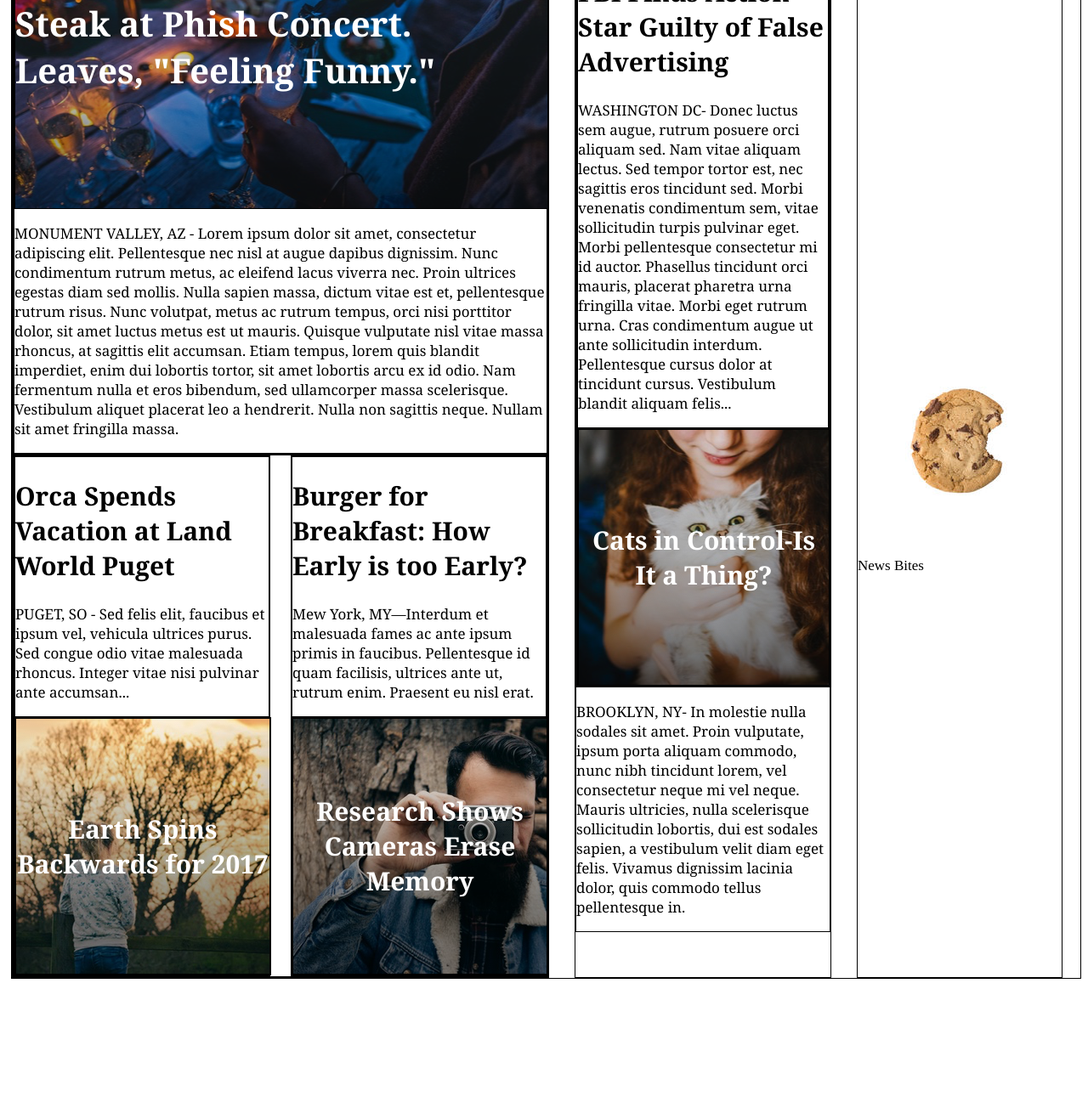
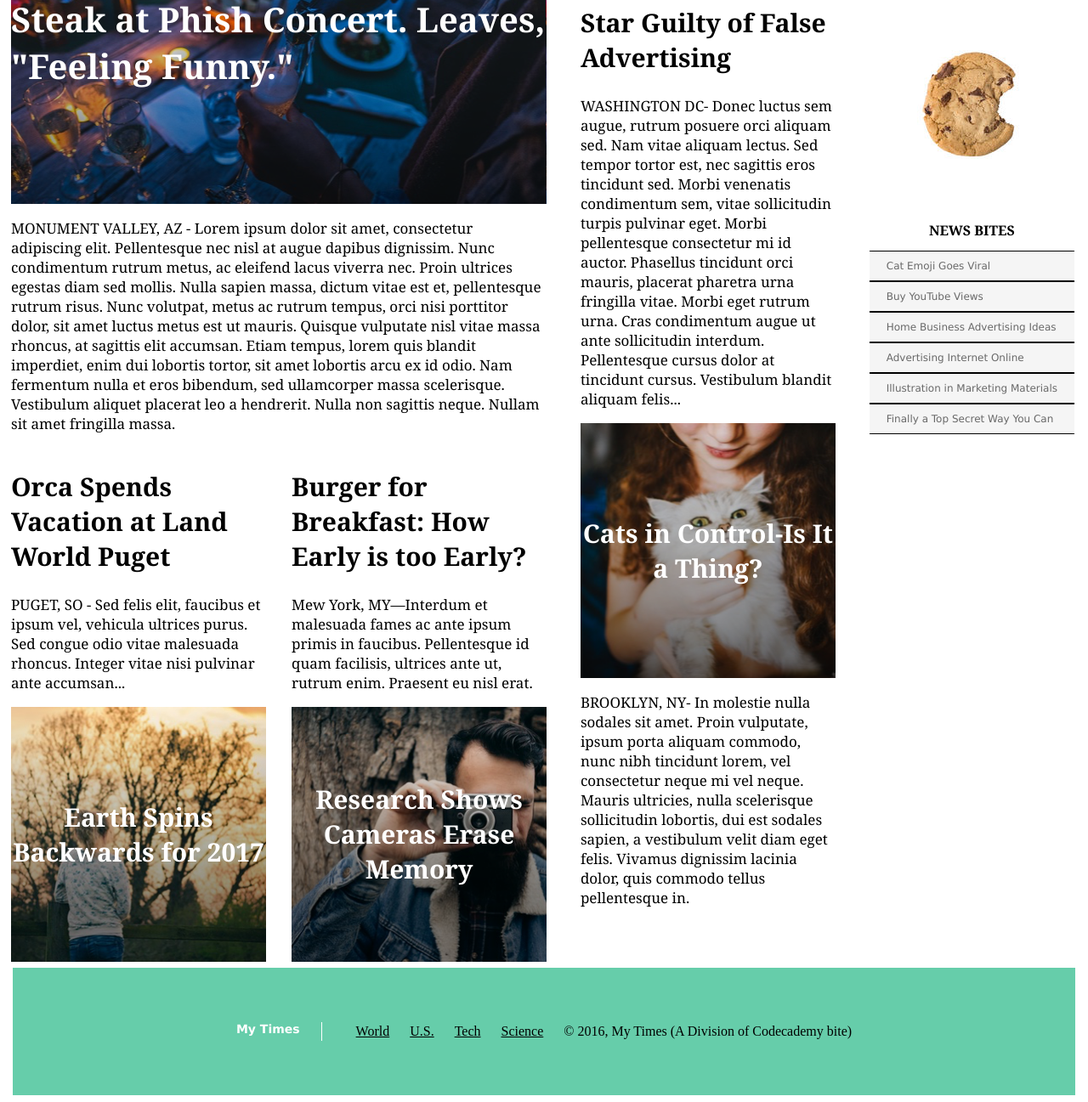
Before and after one commit to willrphillips/mytimes, a plain HTML site: page index.html in a window 1280 px wide. Shown: the part 145-1442 px from the top of the page at 85% size. Before the commit the page ends 1305 px from the top, so only its background shows below. Drawn offline with Linux system fonts and the light colour scheme.

Commit message:
Final commit

```diff
--- a/index.html
+++ b/index.html
@@ -79,12 +79,36 @@
 <!-- Small Column -->
 
     <div class="column small">
+      <div class="right-nav">
       <img src="./resources/images/img-news-bite.png">
-      <p class="narrative">News Bites</p>
+      <h2 class="bite-headline">News Bites</h2>
+        <div class="news-bite-links">
+          <p><a href="#">Cat Emoji Goes Viral</a></p>
+          <p><a href="#">Buy YouTube Views</a></p>
+          <p><a href="#">Home Business Advertising Ideas</a></p>
+          <p><a href="#">Advertising Internet Online</a></p>
+          <p><a href="#">Illustration in Marketing Materials</a></p>
+          <p><a href="#">Finally a Top Secret Way You Can</a></p>
+        </div>
+      </div>
     </div>
 
   </div>
 
+<!-- Footer -->
+
+  <div class="footer">
+
+    <p id="title">My Times</p>
+      <ul class="nav2">
+        <li><a href="#">World</a></li>
+        <li><a href="#">U.S.</a></li>
+        <li><a href="#">Tech</a></li>
+        <li><a href="#">Science</a></li>
+        <p>© 2016, My Times (A Division of Codecademy bite)</p>
+      </ul>
+
+  </div>
 
   </body>
 </html>
--- a/resources/css/style.css
+++ b/resources/css/style.css
@@ -24,7 +24,6 @@ header {
   display: flex;
   align-items: center;
   flex-grow: 2;
-  border: 1px solid black;
 }
 
 .logo h1 {
@@ -54,16 +53,10 @@ a {
   color: black;
 }
 
-div {
-  border: 1px solid black;
-}
-
-div span {
-  border: 1px solid black;
-}
 
 .content {
   display: flex;
+  justify-content: space-between;
   margin-top: 85px;
   margin-left: 5px;
 }
@@ -206,17 +199,92 @@ div.cats.image-content {
   }
 
 .column.small {
-  display: flex;
-  justify-content: center;
+  display: inline-flex;
   margin-right: 8px;
   right: 0px;
-  flex-shrink: 1;
+  flex-shrink: 10;
   flex-direction: column;
   top: 25%;
+  margin-top: 5%;
+  position: relative;
 }
 
 .column.small p.narrative {
   display: flex;
   right: 5px;
+  flex-shrink: 1;
+  top: 25%;
   font-family: serif;
 }
+
+.right-nav {
+  flex-shrink: 1;
+  flex-basis: 240px;
+  flex-direction: column;
+}
+
+.bite-headline {
+  text-align: center;
+  font-size: 16px;
+  font-weight: bold;
+  text-transform: uppercase;
+
+}
+
+.news-bite-links p {
+  margin: 0px;
+  border-top: 1px solid black;
+  border-bottom: 1px solid black;
+  font-size: 12px;
+  font-family: verdana;
+  background-color: whitesmoke;
+  color: dimgray;
+  padding: 10px 20px;
+}
+
+.news-bite-links a {
+  font-style: normal;
+  color: dimgray;
+  text-decoration: none;
+}
+
+.footer {
+  margin: 7px;
+  padding-top: 50px;
+  padding-bottom: 50px;
+  display: flex;
+  justify-content: center;
+  align-content: center;
+  background-color: mediumaquamarine;
+}
+
+#title {
+  color: white;
+  font-weight: bold;
+  font-size: 14px;
+  font-family: Verdana;
+  padding-right: 25px;
+  border-right: 1px solid white;
+  justify-content: center;
+  align-content: center;
+  display: flex;
+}
+
+.nav2 ul {
+  display: inline-block;
+  font-size: 12px;
+  margin: 10px 0px;
+  padding-left: 10px;
+  display: flex;
+  flex-wrap: wrap;
+}
+
+.nav2 li {
+  display: inline-block;
+  padding-right: 20px;
+}
+
+.nav2 p {
+  display: inline-block;
+  margin: 0px 0px;
+}
```
